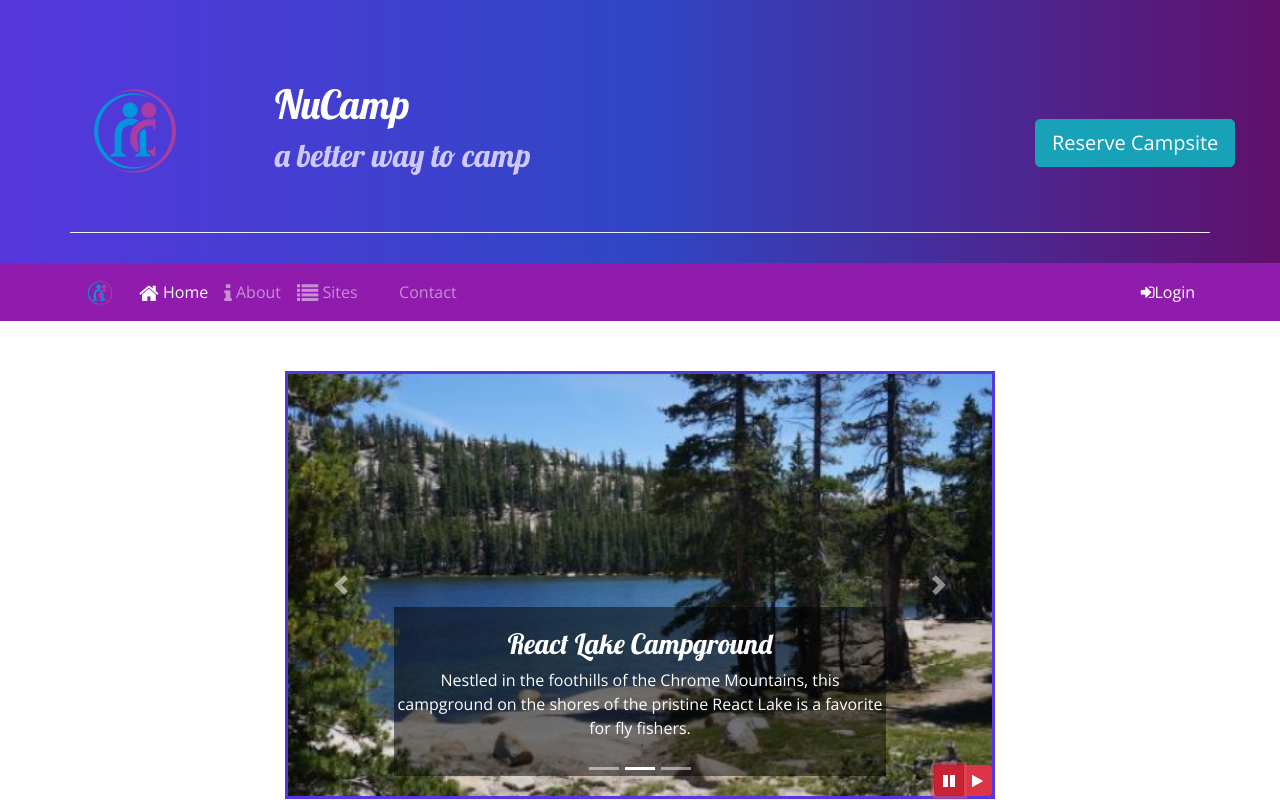
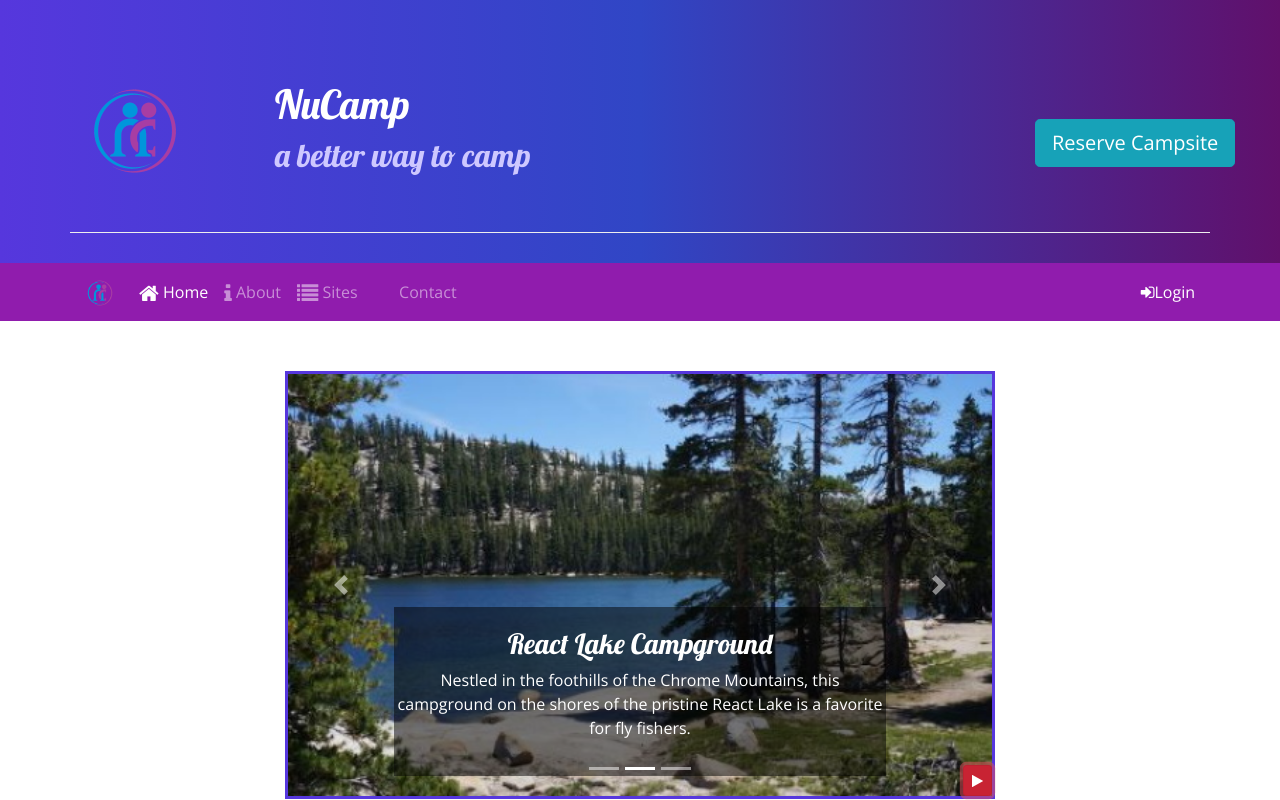
Before and after one commit to acepitcher2009/NuCamp-Website, a website: page index.html in a window 1280 px wide. Both pictures are taken after a click on the button 949 px from the left and 780 px from the top of the page. Shown: the top 800 px of the page. Drawn offline with nearby package versions, Linux system fonts and the light colour scheme.

Commit message:
Bootstrtap and Jquery part2

```diff
--- a/index.html
+++ b/index.html
@@ -197,11 +197,11 @@
             <span class="carousel-control-next-icon"> </span>
             <span class="sr-only">Next </span>
           </a>
-          <div class="btn-group" id="carouselButton">
-            <button class="btn btn-sm btn-danger" id="carouselPause"><i class="fa fa-pause"></i></button>
-            <button class="btn btn-sm btn-danger" id="carouselPlay"><i class="fa fa-play"></i></button>
 
-          </div>
+            <button class="btn btn-sm btn-danger" id="carouselButton"><i class="fa fa-pause"></i></button>
+
+
+
         </div>
       </div>
     </div>
@@ -297,16 +297,22 @@
     <script src="node_modules/jquery/dist/jquery.slim.min.js"></script>
     <script src="node_modules/popper.js/dist/umd/popper.min.js"></script>
     <script src="node_modules/bootstrap/dist/js/bootstrap.min.js"></script>
+
     <script>
-      $(function(){
-        $(".carousel").carousel({interval: 2000});
-        $("#carouselPause").click(function(){
-          $(".carousel").carousel("pause");
+      $(function () {
+        $(".carousel").carousel({ interval: 2000 });
+        $("#carouselButton").click(function () {
+          if ($("#carouselButton").children("i").hasClass("fa-pause")) {
+            $(".carousel").carousel("pause");
+            $("#carouselButton").children("i").removeClass("fa-pause");
+            $("#carouselButton").children("i").addClass("fa-play");
+          } else {
+            $(".carousel").carousel("cycle");
+            $("#carouselButton").children("i").removeClass("fa-play");
+            $("#carouselButton").children("i").addClass("fa-pause");
+          }
         });
-        $("#carouselPlay").click(function(){
-          $(".carousel").carousel("cycle");
-        });
-      })
+      });
     </script>
 
 </body>
```
